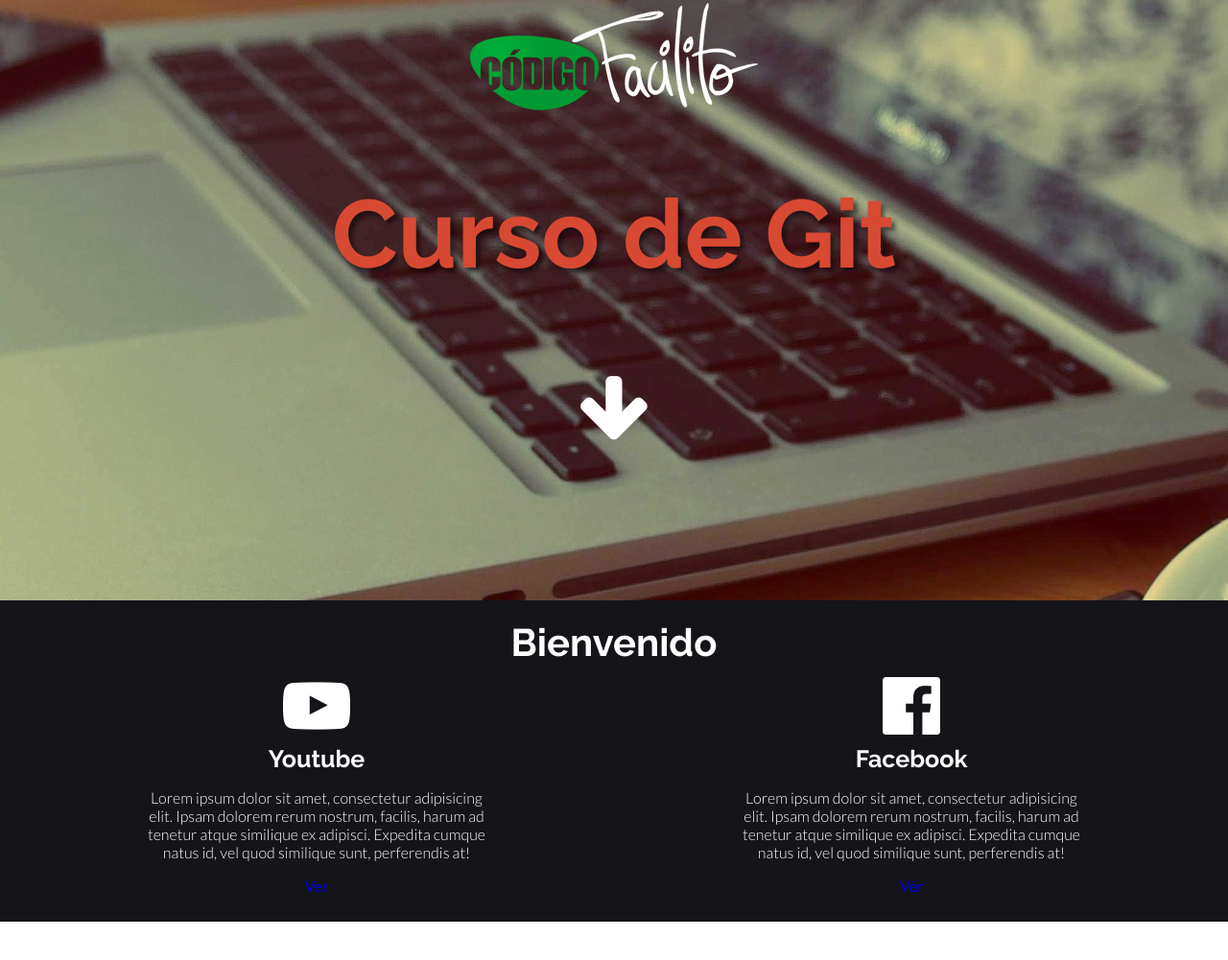
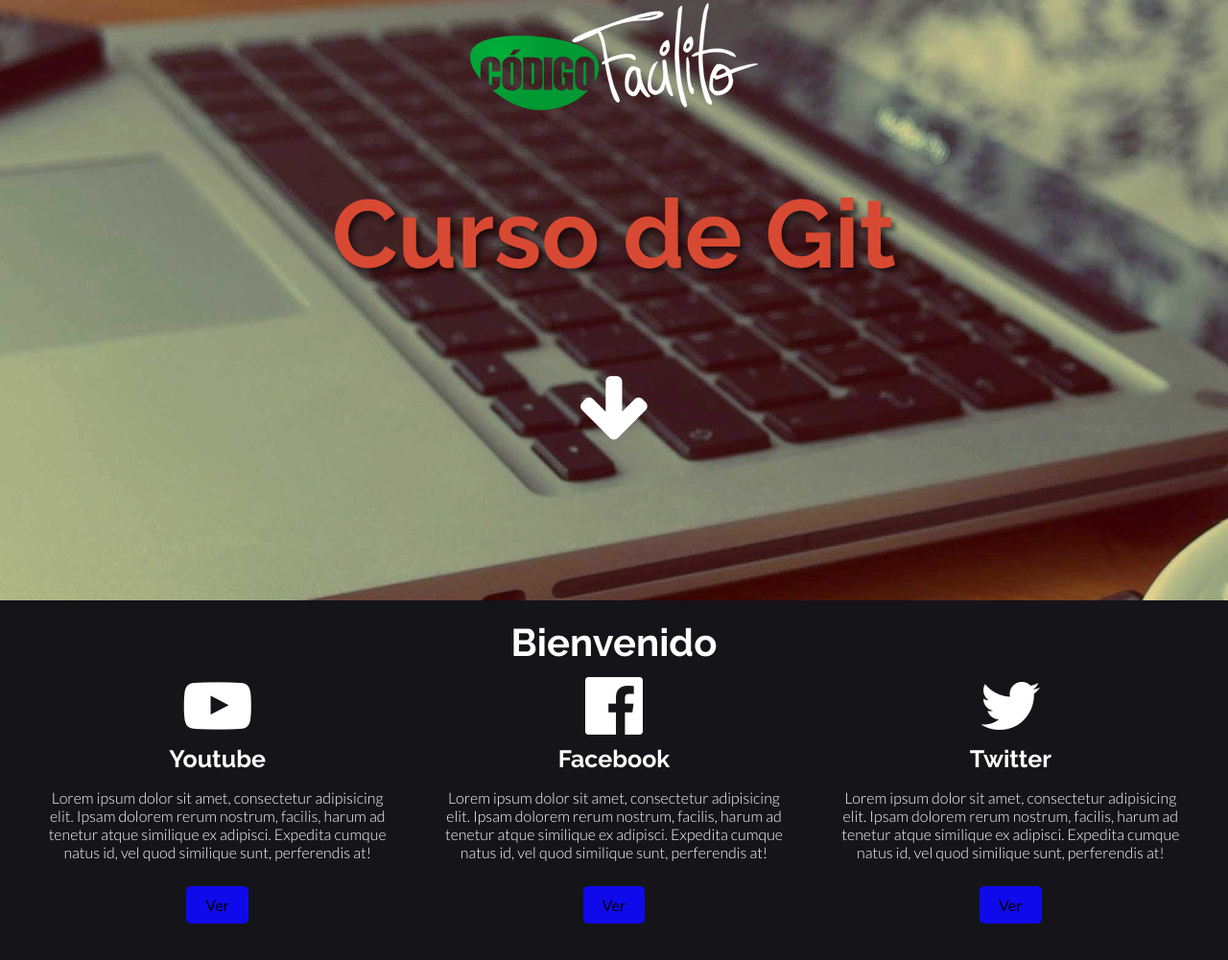
Before and after one commit to Phpyer/gitfacilito, a plain HTML site: page index.html in a window 1280 px wide. Shown: the part 174-1175 px from the top of the page at 96% size. Before the commit the page ends 1135 px from the top, so only its background shows below. Drawn offline with Linux system fonts and the light colour scheme.

Commit message:
Se agrego twitter y se cambio los estilos del boton

```diff
--- a/index.html
+++ b/index.html
@@ -51,6 +51,12 @@
 				<a href="#", class="btn">Ver</a>
 			</article>
 
+			<article class="block">
+				<i class="icon-social fa fa-twitter"></i>
+				<h3>Twitter</h3>
+				<p>Lorem ipsum dolor sit amet, consectetur adipisicing elit. Ipsam dolorem rerum nostrum, facilis, harum ad tenetur atque similique ex adipisci. Expedita cumque natus id, vel quod similique sunt, perferendis at!</p>
+				<a href="#", class="btn">Ver</a>
+			</article>
 		</div>
 
 	</section>
--- a/styles/styles.css
+++ b/styles/styles.css
@@ -94,3 +94,13 @@ p{
 		width: 30%;
 	}
 }
+
+.btn {
+	padding: 10px 20px;
+	border-radius: 5px;
+	border: #E9F433;
+	background-color: #0F0AEC;
+	color:black;
+	margin: 10px 0;
+	display: inline-block;
+}
```
